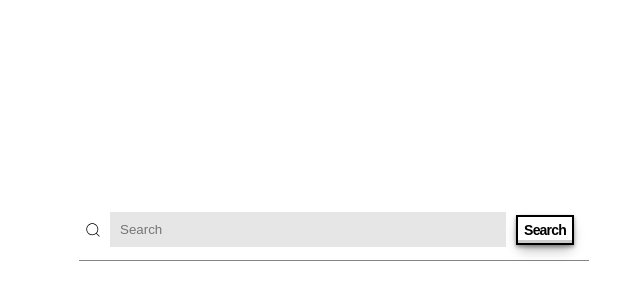
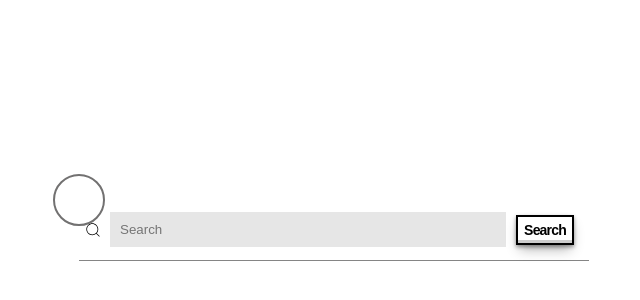
Before and after one commit to senabalioglu/movie-search-website, a React app: page / in a window 1280 px wide. Shown: the part 190-490 px from the top of the page, without its empty margins (306-946 px from the left). Built offline with nearby package versions, Linux system fonts and the light colour scheme; the HTML template or start-up script is replaced by a standard one.

Commit message:
cursor animation
daha hoş bir görümüm için imleç animasyonu eklendi

```diff
--- a/src/components/Button/Button.jsx
+++ b/src/components/Button/Button.jsx
@@ -1,8 +1,8 @@
 import './Button.css'
 
-function Button({ onPress }) {
+function Button({ onPress, buttonClassName }) {
   return (
-    <div onClick={onPress} className="detail-button">
+    <div onClick={onPress} className={buttonClassName}>
       <p>Detayları gör</p>
     </div>
   );
--- a/src/components/Card/Card.jsx
+++ b/src/components/Card/Card.jsx
@@ -2,7 +2,7 @@ import "./Card.css";
 import plcImg from "../../assets/placeholder/asset-img.jpg";
 import Button from "../Button/Button";
 
-function Card({ navFunc, title, movieDate,cardImg, itemId }) {
+function Card({ navFunc, title, movieDate,cardImg, className }) {
 
   return (
     <>
@@ -13,7 +13,7 @@ function Card({ navFunc, title, movieDate,cardImg, itemId }) {
         <div>
             <h3>{ title.length < 25 ? title : title.slice(0, 20) + "..."}</h3>
           <p>{ movieDate != "" ?  (movieDate) : "null" }</p>
-          <Button onPress={navFunc} />
+          <Button buttonClassName={className} onPress={navFunc} />
         </div>
       </div>
     </>
--- a/src/components/Input/Input.jsx
+++ b/src/components/Input/Input.jsx
@@ -1,10 +1,10 @@
 import './Input.css';
 import { CiSearch } from "react-icons/ci";
 
-function Input({onChangeInput, onSearch}) {
+function Input({onChangeInput, onSearch, className}) {
   return (
     <>
-      <div className='search-input-div' >
+      <div className={className}>
           <CiSearch style={{fontSize: 18}} />
           <input onChange={onChangeInput} className="search-input" placeholder={  "Search"} name="myInput" />
           <button onClick={onSearch} >Search</button>
--- a/src/index.css
+++ b/src/index.css
@@ -10,6 +10,29 @@ body {
   justify-content: center;
   min-height: 100vh;
   align-items: center;
+}
+
+.cursor{
+  width: 3rem;
+  height: 3rem;
+  border: 2px solid rgb(114, 113, 113);
+  border-radius: 50%;
+  position: absolute;
+  transform: translate(-50%, -50%);
+  pointer-events: none;
+  transition: all 0.3s ease;
+  transition-property: background, transform;
+  transform-origin: 100% 100%;
+  /*  z-index: -1; */
+}
+
+.input-grow{
+  transform: scale(2);
+  background: rgba(121, 121, 121, 0.226);
+}
+
+.hovered{
+  color: white;
 }
 
 .container{
--- a/src/pages/HomePage.jsx
+++ b/src/pages/HomePage.jsx
@@ -5,6 +5,36 @@ import Card from "../components/Card/Card";
 import DetailPage from "./DetailPage";
 
 function HomePage() {
+
+  let mouseCursor = document.querySelector('.cursor');
+  let navInput = document.querySelectorAll('.search-input-div');
+  let navButton = document.querySelectorAll('.detail-button');
+
+  window.addEventListener('mousemove', cursor);
+
+  function cursor(e){
+    mouseCursor.style.top = e.pageY + 'px';
+    mouseCursor.style.left = e.pageX + 'px';
+  }
+
+  navInput.forEach(input => {
+    input.addEventListener('mouseleave', () => {
+      mouseCursor.classList.remove("input-grow");
+    });
+    input.addEventListener('mouseover', () => {
+      mouseCursor.classList.add("input-grow");
+    });
+  });
+
+  navButton.forEach(buttons => {
+    buttons.addEventListener('mouseleave', () => {
+      mouseCursor.classList.remove("input-grow");
+    });
+    buttons.addEventListener('mouseover', () => {
+      mouseCursor.classList.add("input-grow");
+    });
+  });
+
   const navigate = useNavigate();
   const [query, setQuery] = useState("");
   const [movies, setMovies] = useState([]);
@@ -26,7 +56,9 @@ function HomePage() {
   return (
     <>
       <div>
+        <div className="cursor" ></div>
         <Input
+          className={"search-input-div"}
           onSearch={searchMovies}
           onChangeInput={(e) => setQuery(e.target.value)}
         />
@@ -35,6 +67,7 @@ function HomePage() {
           {movies.map((movie) => (
             movie.backdrop_path !== null ?
              <Card
+              className={"detail-button"}
               navFunc={() => goToDetail(movie)}
               itemId = {movie.id}
               cardImg={movie.poster_path}
```
